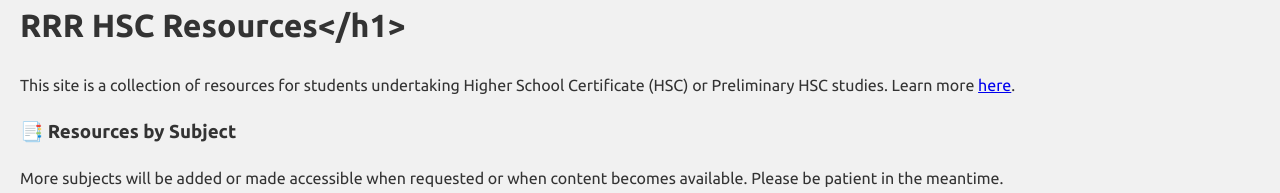
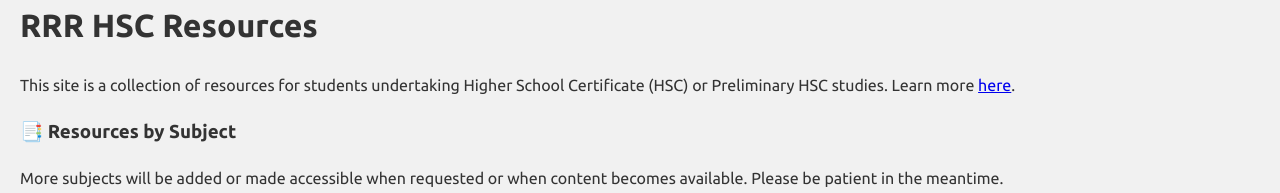
Before and after one commit to lerttt/rrr.hsc, a Jekyll site: the page built from index.md, in a window 1280 px wide. Shown: the top 193 px of the page. Built offline with Jekyll 4.4.1, drawn with Linux system fonts in a browser that asks for light colours.

```diff
--- a/index.md
+++ b/index.md
@@ -3,7 +3,7 @@ layout: default
 title: Home
 ---
 
-# RRR HSC Resources</h1>
+# RRR HSC Resources
 This site is a collection of resources for students undertaking Higher School Certificate (HSC) or Preliminary HSC studies. Learn more [here](https://lerttt.github.io/rrr.hsc/about).
 
 ### 📑 Resources by Subject
```
